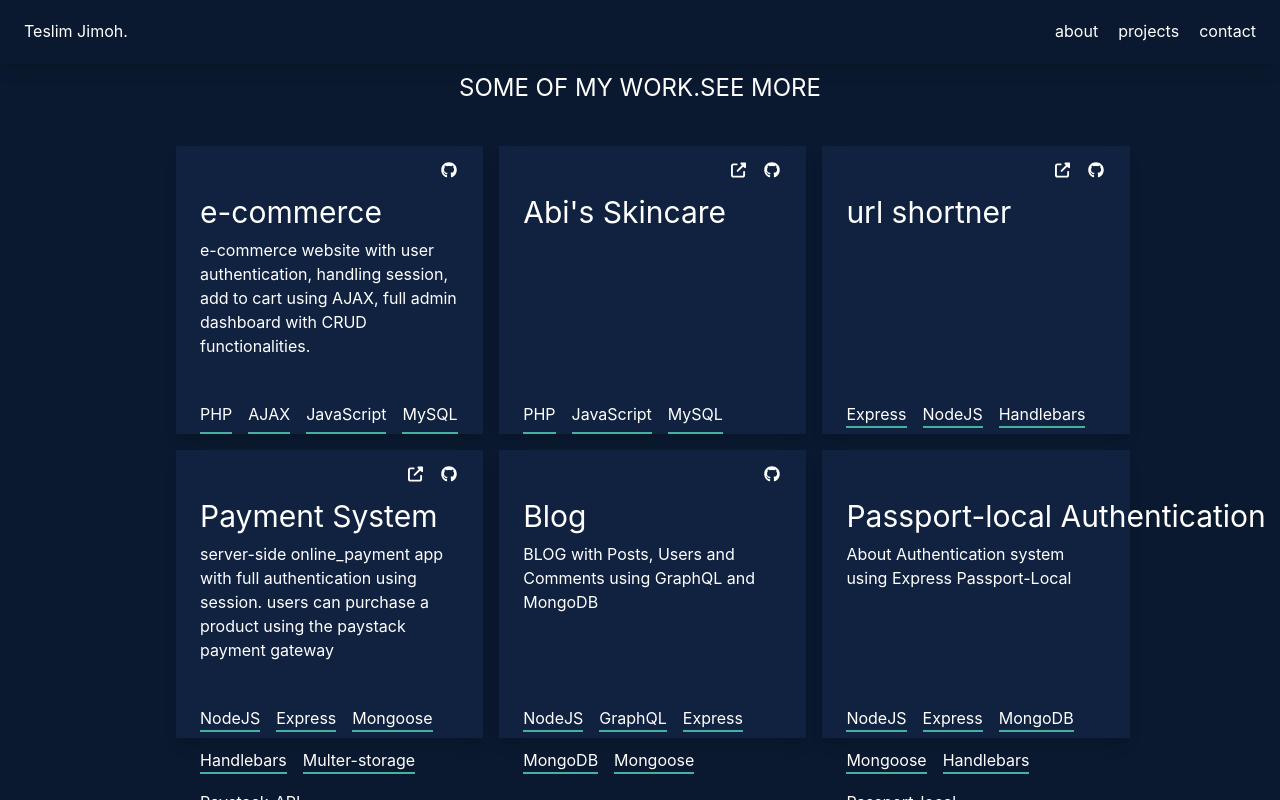
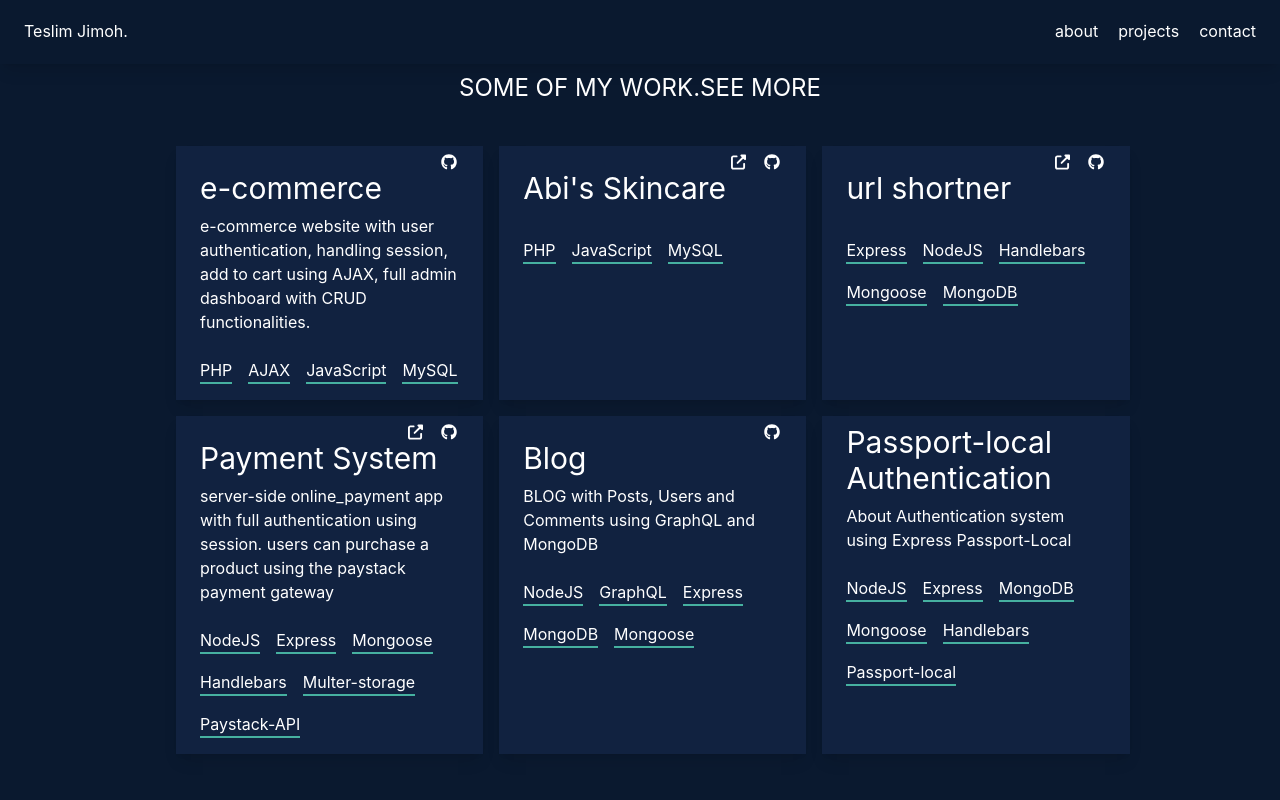
Before and after one commit to Moyowaaaa/Teslim-Jimoh, a Next.js app: page /projects in a window 1280 px wide. Built offline with nearby package versions, Linux system fonts and the light colour scheme.

Commit message:
design fixes

```diff
--- a/components/ProjectCard.js
+++ b/components/ProjectCard.js
@@ -12,8 +12,8 @@ const ProjectCard = ({work}) => {
 
 
 
-    <div className='w-full bg-[#112240] lg:w-[30%] mt-4 lg:ml-4 h-[18rem] hover:text-[#46b1a0] px-6 shadow-lg'>
-    <div className='h-1/6  bottom-0 w-full flex items-center gap-4 justify-end'>
+    <div className='w-full bg-[#112240] lg:w-[30%] mt-4 lg:ml-4  hover:text-[#46b1a0] px-6 shadow-lg'>
+    <div className='  bottom-0 w-full flex items-center gap-4 justify-end pt-2'>
             <a href={work.view} target="_blank" rel="noreferrer">
             <FontAwesomeIcon icon={faExternalLinkAlt} width={15} className={`hover:text-[#46b1a0] ${work.view.length === 0 ? "hidden" : "flex"} `} />
             </a>
@@ -25,15 +25,15 @@ const ProjectCard = ({work}) => {
         </div>
 
 
-        <div className='h-4/6 flex flex-col '>
-            <h2 className='text-3xl  w-max'>{work.title}</h2>
+        <div className=' flex flex-col '>
+            <h2 className='text-3xl  w-auto'>{work.title}</h2>
             <p className='py-2 '>{work.description}</p>
 
 
 
         </div>
 
-        <div className='flex gap-4 pt-4 flex-wrap h-1/6 '>
+        <div className='flex gap-4 pt-4 flex-wrap   pb-4'>
         {work.languages.map((language,index) => (
             <h2 key={index} className="border-b-2 border-b-[#46b1a0]">{language}</h2>
         ))}
--- a/pages/projects.js
+++ b/pages/projects.js
@@ -73,7 +73,7 @@ const Projects = () => {
 
       <MobileNav />
 
-      <div className="w-full overflow-y-hidden pt-[4rem] h-screen">
+      <div className="w-full  pt-[4rem] h-screen">
         <h2 className="text-white text-2xl cursor-pointer text-center py-2">
           SOME OF MY WORK.
           <a
```
